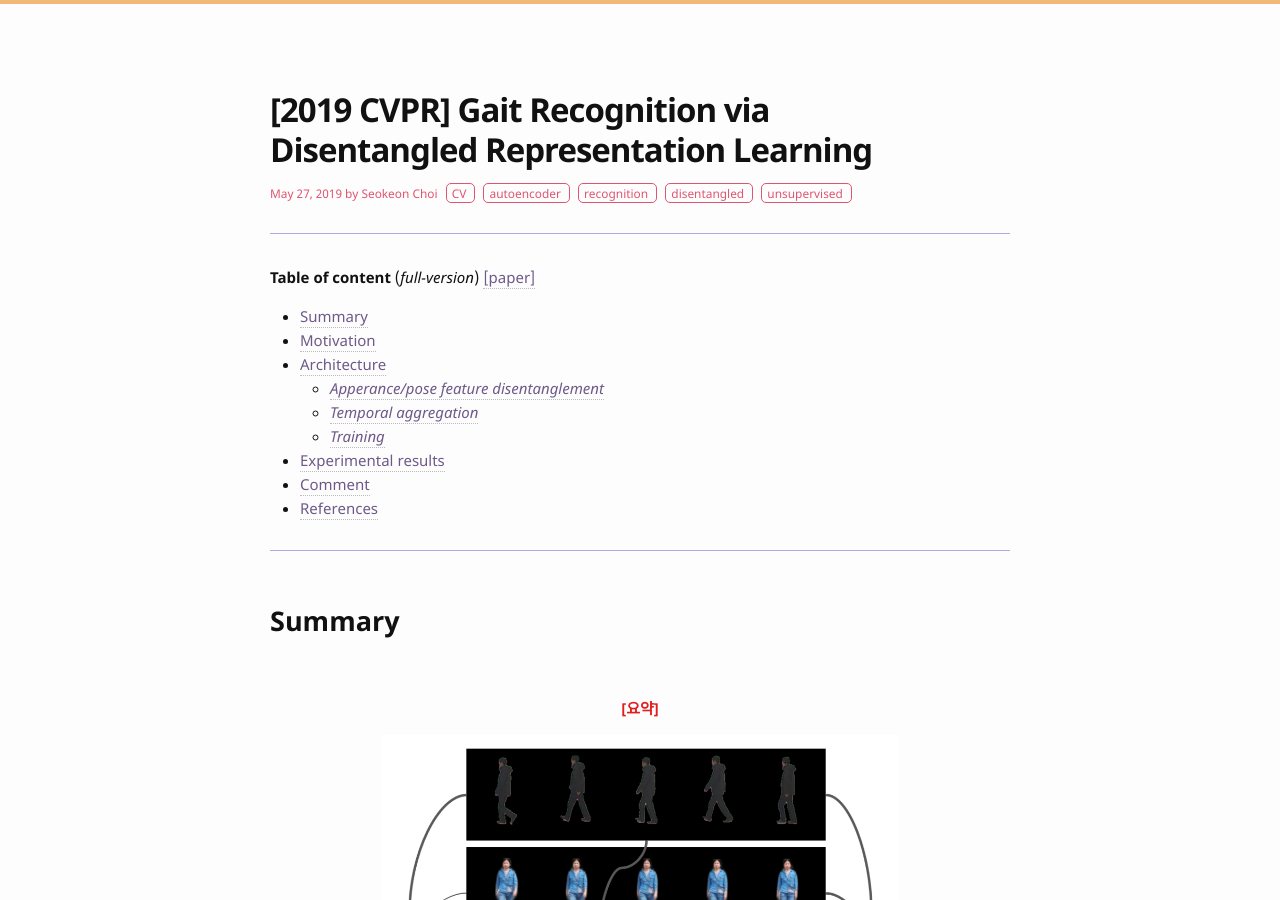
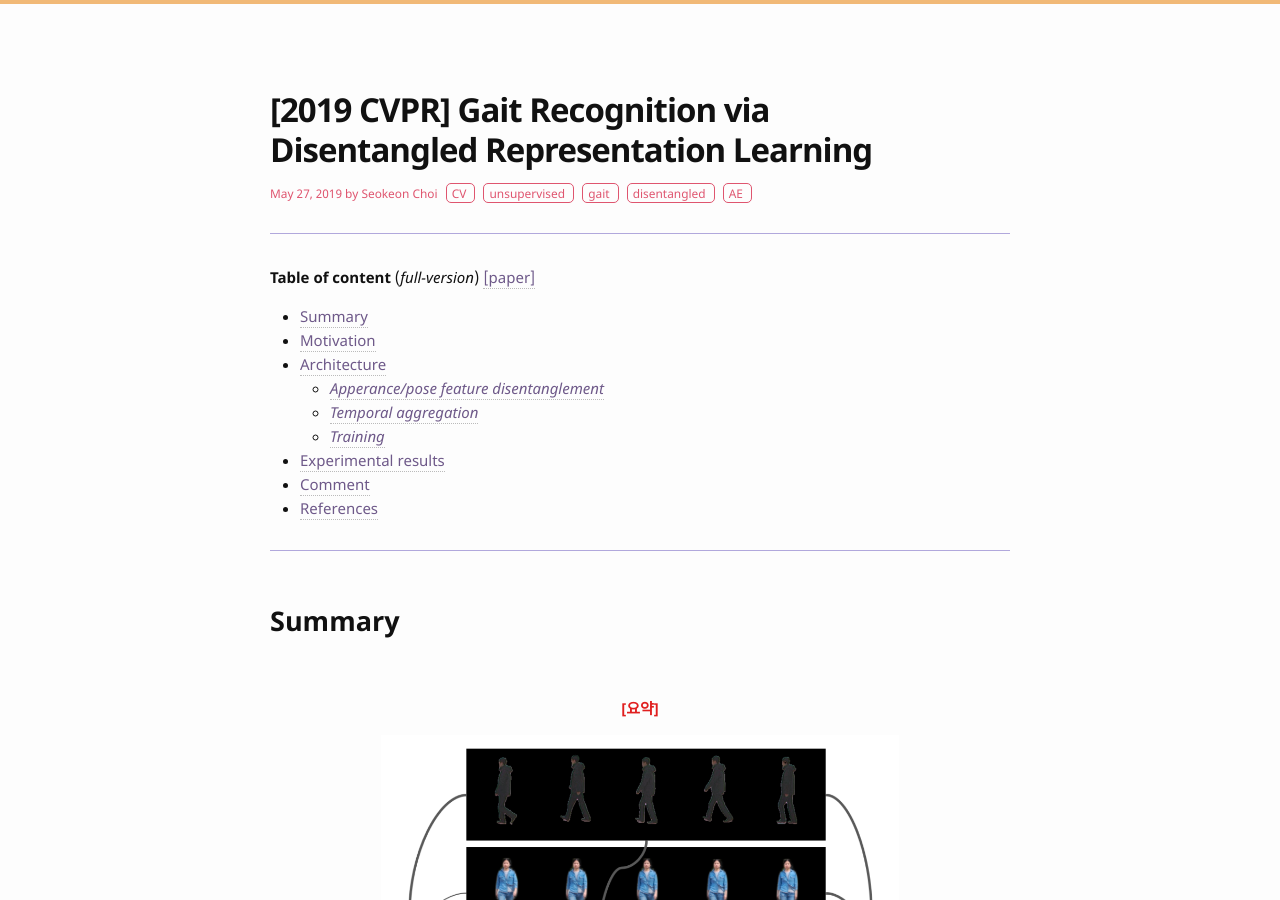
Before and after one commit to bismex/bismex.github.io, a Jekyll site: the page built from _posts/2019-05-27-GAITNET.md, in a window 1280 px wide and 900 px high. Built offline with Jekyll 4.4.1, drawn with Linux system fonts in a browser that asks for light colours; formulas are drawn with MathJax 3.

Commit message:
Update 2019-05-27-GAITNET.md

```diff
--- a/_posts/2019-05-27-GAITNET.md
+++ b/_posts/2019-05-27-GAITNET.md
@@ -2,7 +2,7 @@
 layout: post
 title: "[2019 CVPR] Gait Recognition via Disentangled Representation Learning"
 date: 2019-05-27 15:40:00
-tags: CV autoencoder recognition disentangled unsupervised
+tags: CV unsupervised gait disentangled AE
 ---
 
 <!--more-->
```
